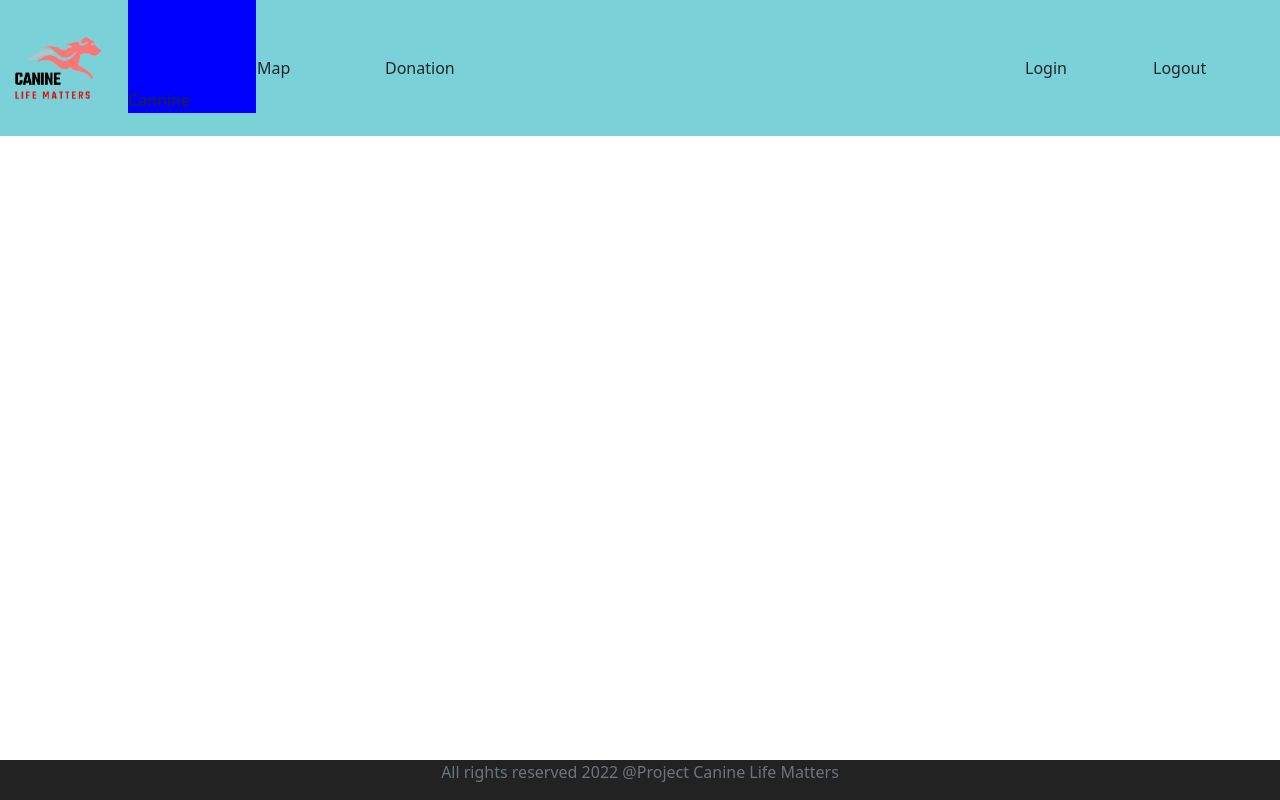
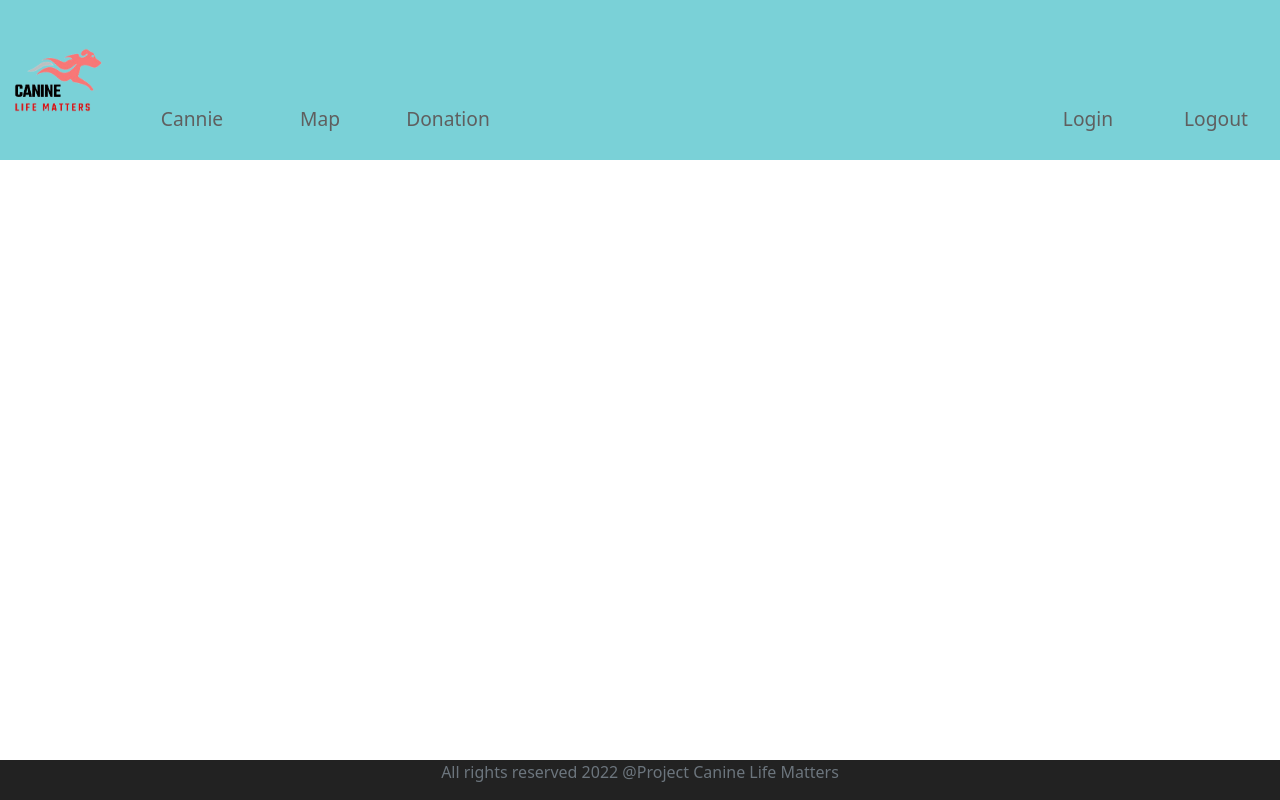
Before and after one commit to JinChin02/CanineLifeMatter, a React (Create React App) app: page / in a window 1280 px wide. Built offline with nearby package versions, Linux system fonts and the light colour scheme.

Commit message:
finish header and footer

```diff
--- a/src/App.css
+++ b/src/App.css
@@ -1,18 +1,9 @@
-.logo{
-  padding-left: 1vw;
-  width: 10vw;
-  height: 8vh;
-  padding-right: 2vw;
-  justify-content: left;
+/****** general *****/
+.paddingTop{
+  padding-top: 10vh;
 }
 
-.navbar-nav{
-  padding-top: 7vh;
-}
-
-
 /**footer**/
-
 .footer{
   position: absolute;
   bottom:0;
@@ -26,42 +17,33 @@
 
 /** header **/
 .header{
-  background-color:rgba(51, 185, 194, 0.651);
-  height: 17vh;
-  text-align: left;
+  height: 20vh;
   /* scrollbar-shadow-color: black; */
 }
 
-.headerTable{
-  width:100%;
-  height: 100%;
-  table-layout: fixed;
-}
-.headerTableElement1{
-  text-align: left;
-  background-color: aliceblue;
-
-}
-/* .headerTableElement2{
-  width: 50%;
-  height: 100%;
-  font-size: 1.5vw;
-  text-align:center;
-} */
-.headerTableElement2 a{
-  text-decoration: none;
-  color: whitesmoke;
-}
-.headerTableElement2 nav{
-  width: 100%;
+.logo{
+  padding-left: 1vw;
+  width: 10vw;
+  height: 8vh;
+  padding-right: 2vw;
+  justify-content: left;
 }
 
-.headerTableElement2 nav .navigationBarTable{
+.headerTable{
+  background-color:rgba(51, 185, 194, 0.651);
   width:100%;
+  height: 20vh;
   table-layout: fixed;
+  color:rgb(95, 95, 95);
 }
 
-.nav{
-  padding-top: 11vh;
-  background-color: blue;
+
+.headerTable tr td{
+
+  text-align:center;
+  font-size: 1.5vw;
 }
+
+.try{
+  background-color: aqua;
+}
--- a/src/components/header.jsx
+++ b/src/components/header.jsx
@@ -20,12 +20,12 @@ export class Header extends Component {
         <table className='headerTable'>
           <tr>
             <td><img className='logo' src={CanineLogo} alt="Logo" /></td>
-            <td className='nav'>Cannine</td>
-            <td >Map</td>
-            <td>Donation</td>
+            <td className='paddingTop'>Cannie</td>
+            <td className='paddingTop'>Map</td>
+            <td className='paddingTop'>Donation</td>
             <td/><td/><td/><td/>
-            <td>Login</td>
-            <td>Logout</td>
+            <td className='paddingTop'>Login</td>
+            <td className='paddingTop'>Logout</td>
           </tr>
         </table>
       </header>
```
